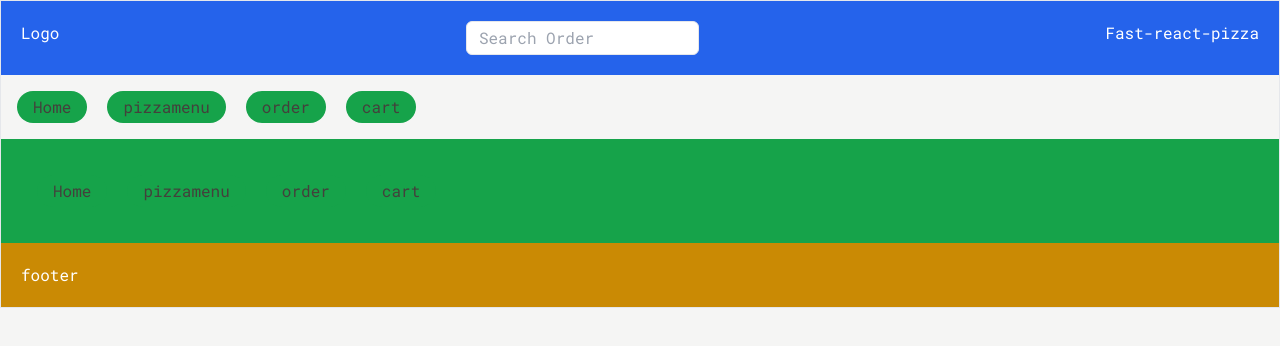
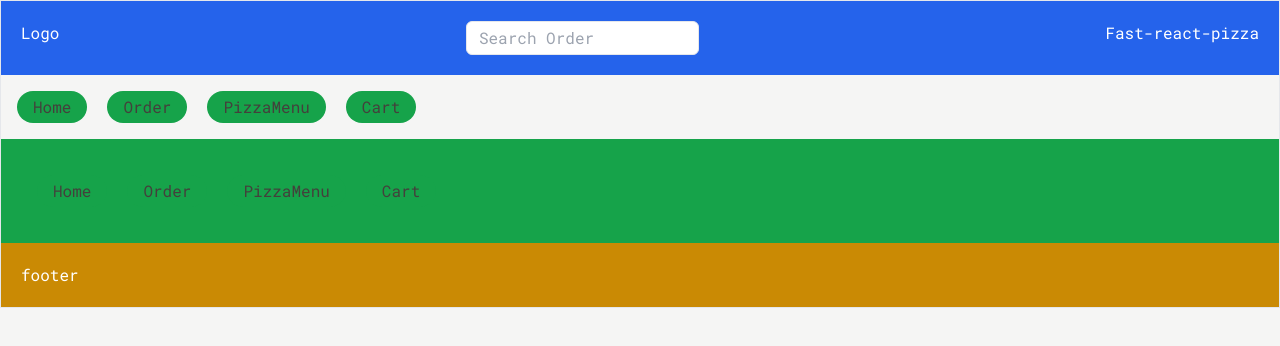
Before and after one commit to shohan11d/Nextjsapp, a React (Vite) app: page /menu in a window 1280 px wide. Shown: the top 346 px of the page. Built offline with nearby package versions, Linux system fonts and the light colour scheme.

Commit message:
navigation not loaded property when clicking fixed

```diff
--- a/src/components/Menu.jsx
+++ b/src/components/Menu.jsx
@@ -3,18 +3,30 @@ import { Link } from 'react-router-dom';
 function Menu() {
   return (
     <div className="flex list-none gap-5 p-4">
-      <li className="rounded-full bg-green-600 px-4  py-1 hover:bg-yellow-400 transition-all">
-        <Link to="/">Home</Link>
-      </li>
-      <li className="rounded-full bg-green-600 px-4  py-1 hover:bg-yellow-400">
-        <Link to="/pizzamenu">pizzamenu</Link>
-      </li>
-      <li className="rounded-full bg-green-600 px-4  py-1 hover:bg-yellow-400">
-        <Link to="/order">order</Link>
-      </li>
-      <li className="rounded-full bg-green-600 px-4  py-1 hover:bg-yellow-400">
-        <Link to="/cart">cart</Link>
-      </li>
+      <Link
+        className="rounded-full bg-green-600 px-4  py-1 hover:bg-yellow-400"
+        to="/home"
+      >
+        Home
+      </Link>
+      <Link
+        className="rounded-full bg-green-600 px-4  py-1 hover:bg-yellow-400"
+        to="/order"
+      >
+        Order
+      </Link>
+      <Link
+        className="rounded-full bg-green-600 px-4  py-1 hover:bg-yellow-400"
+        to="/pizzamenu"
+      >
+        PizzaMenu
+      </Link>
+      <Link
+        className="rounded-full bg-green-600 px-4  py-1 hover:bg-yellow-400"
+        to="/cart"
+      >
+        Cart
+      </Link>
     </div>
   );
 }
```
